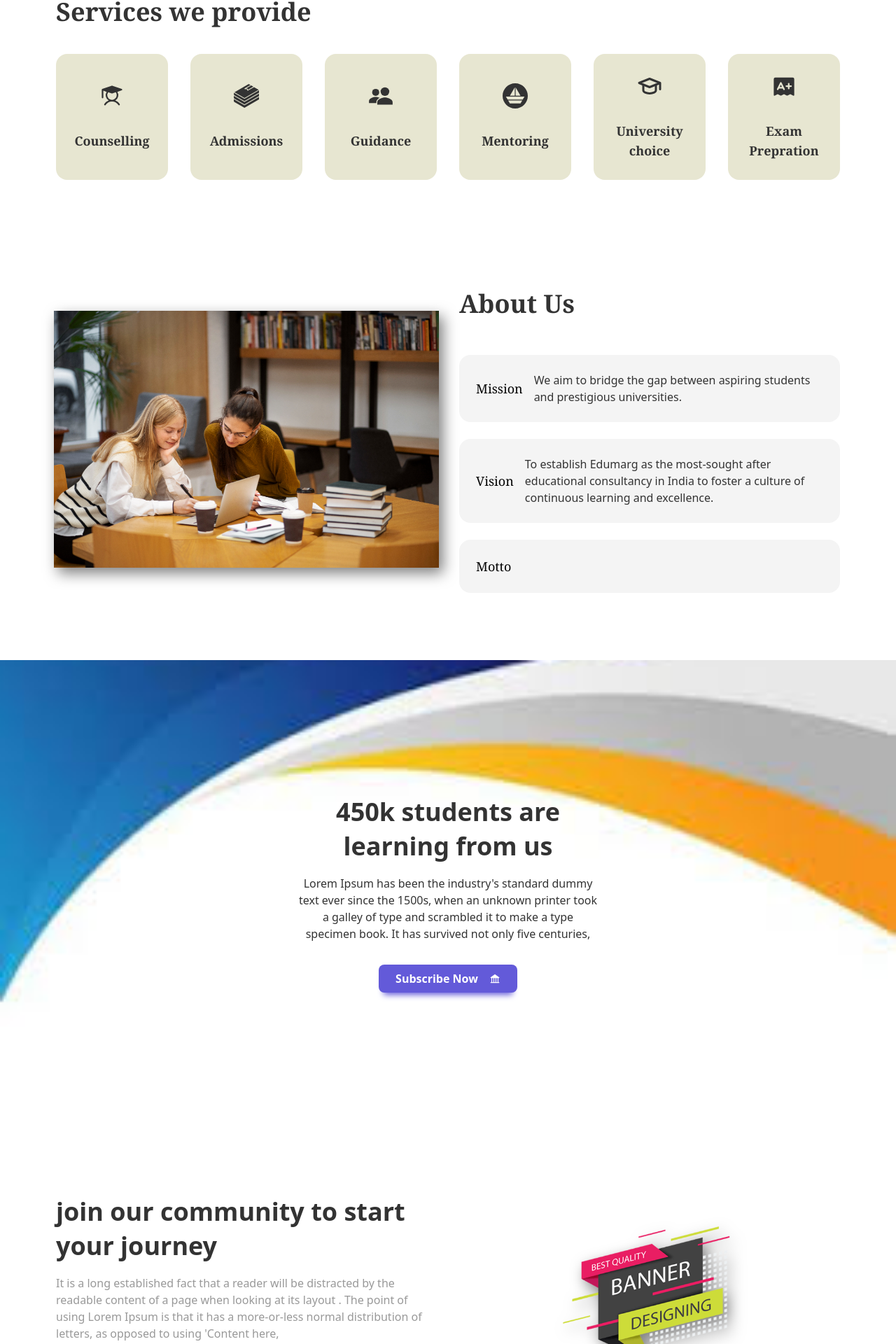
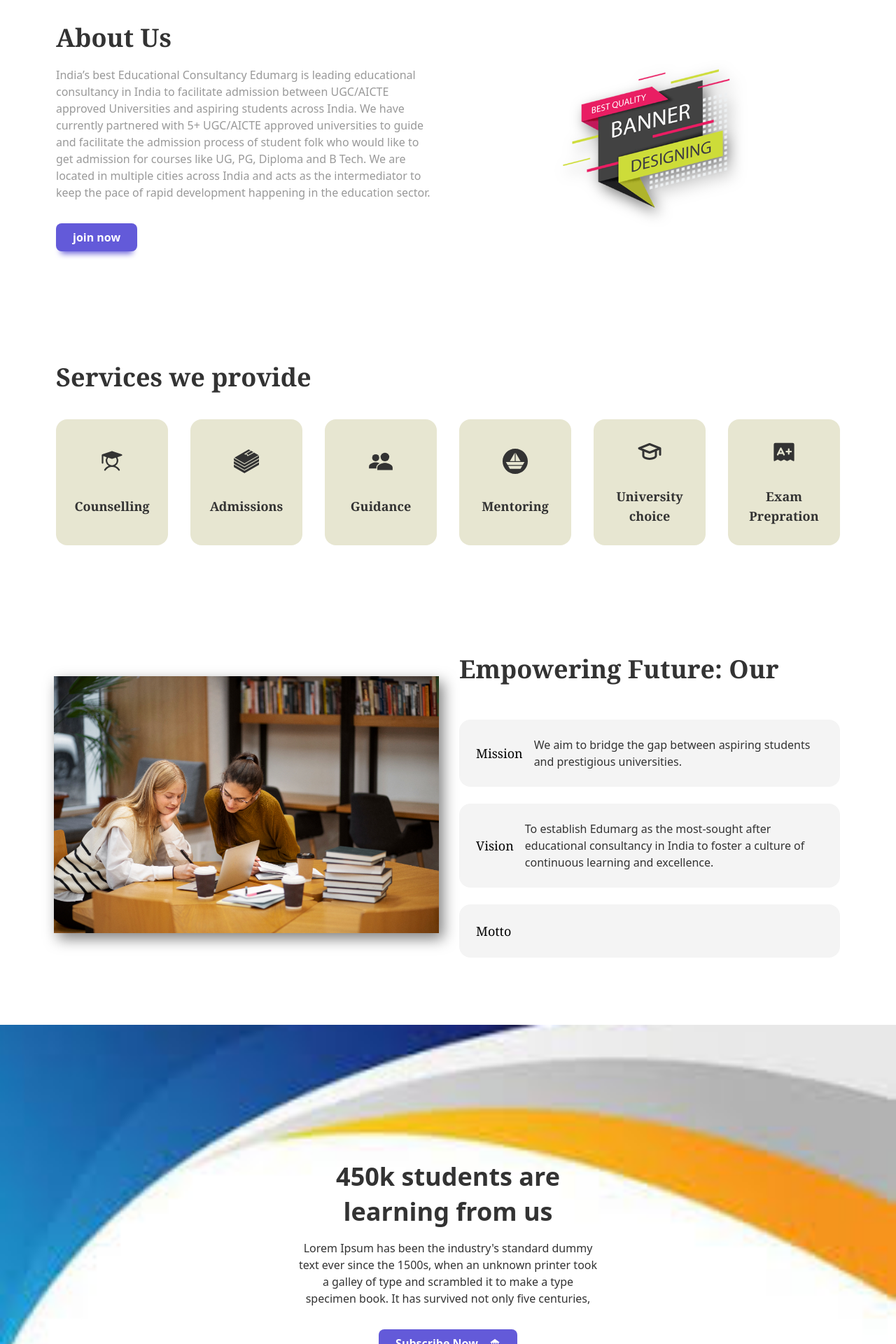
Before and after one commit to Sherna-latheef/Edumarg-web, a React (Vite) app: page / in a window 1280 px wide. Shown: the part 845-2765 px from the top of the page at 70% size. Built offline with nearby package versions, Linux system fonts and the light colour scheme.

Commit message:
npm start

```diff
--- a/package.json
+++ b/package.json
@@ -4,7 +4,7 @@
   "version": "0.0.0",
   "type": "module",
   "scripts": {
-    "dev": "vite",
+    "start": "vite",
     "build": "vite build",
     "lint": "eslint .",
     "preview": "vite preview"
--- a/src/App.jsx
+++ b/src/App.jsx
@@ -11,10 +11,12 @@ const App = () => {
   return (
     <main className="overflow-x-hidden bg-white text-dark">
       <Hero />
+      <Banner2 />
       <Services />
       <Banner />
+
       <Subscribe />
-      <Banner2 />
+
       <Footer />
     </main>
   );
--- a/src/components/Banner/Banner.jsx
+++ b/src/components/Banner/Banner.jsx
@@ -30,7 +30,7 @@ const Banner = () => {
                         transition={{duration: 0.5}}
 
                         className="text-3xl md:text-4xl font-bold font-body !leading-snug ">
-                            About Us
+                            Empowering Future: Our
                         </motion.h1>
                         <div className="flex flex-col gap-6">
                             <motion.div
--- a/src/components/Banner/Banner2.jsx
+++ b/src/components/Banner/Banner2.jsx
@@ -10,31 +10,37 @@ const Banner2 = () => {
             <div className="container py-14 md:py-24 grid grid-cols-1 md:grid-cols-2 gap-8 space-y-6 md:space-y-0">
                 {/*banner text*/}
                 <motion.div
-                initial={{opacity: 0, x: -50}}
-                whileInView={{opacity: 1, x: 0}}
+                    initial={{ opacity: 0, x: -50 }}
+                    whileInView={{ opacity: 1, x: 0 }}
 
-                className="flex flex-col justify-center ">
+                    className="flex flex-col justify-center ">
                     <div className="text-center md:text-left space-y-4 lg-max-w-[450px]">
 
 
-                    <h1 className="text-4xl font-bold !leading-snug">
-                        join our community to start your journey</h1>
-                    <p className="text-dark2">It is a long established fact that a reader will be distracted by the
-                        readable content of a page when looking at its layout
-                        . The point of using Lorem Ipsum is that it has a more-or-less
-                        normal distribution of letters, as opposed to using 'Content here,
+                        <h1 className="text-4xl font-bold !leading-snug font-body">
+                            About Us</h1>
+
+
+                        <p className="text-dark2"> India’s best Educational Consultancy
+
+                            Edumarg is leading educational consultancy in India to facilitate admission between UGC/AICTE
+                            approved Universities and aspiring students across India. We have currently partnered with 5+
+                            UGC/AICTE approved universities to guide and facilitate the admission process of student folk
+                            who would like to get admission for courses like UG, PG, Diploma and B Tech. We are located
+                            in multiple cities across India and acts as the intermediator to keep the pace of rapid
+                            development happening in the education sector.
                         </p>
                         <a href=" " className="primary-btn !mt-8">
                             join now
                         </a>
-                        </div>
-                    </motion.div>
+                    </div>
+                </motion.div>
 
                 {/* banner image */}
                 <div className="flex justify-center items-center">
                     <motion.img
-                    initial={{ opacity: 0, x: 50}}
-                    whileInView={{ opacity: 1, x: 0}}
+                        initial={{ opacity: 0, x: 50 }}
+                        whileInView={{ opacity: 1, x: 0 }}
                         src={BannerPng}
                         alt=""
                         className="w-[350px] md:max-w-[450px] object-cover drop-shadow"
@@ -43,7 +49,7 @@ const Banner2 = () => {
 
 
 
-                </div>
+            </div>
 
         </section>
     );
```
